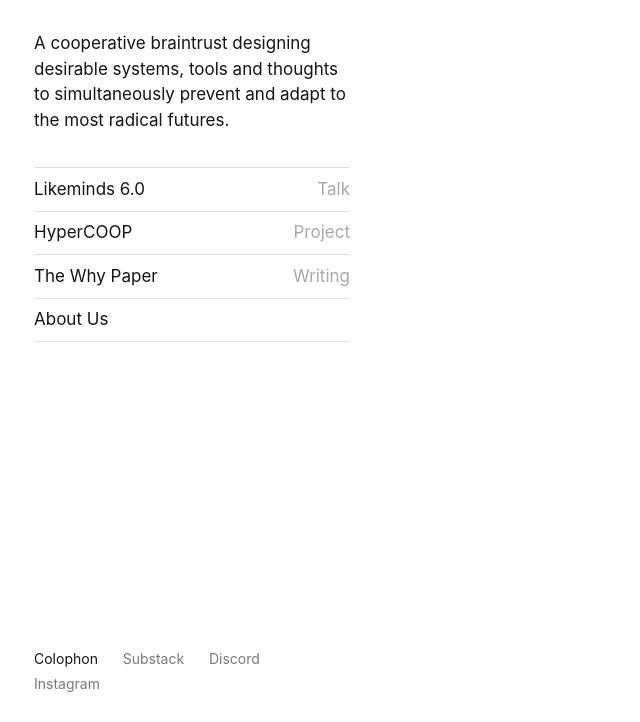
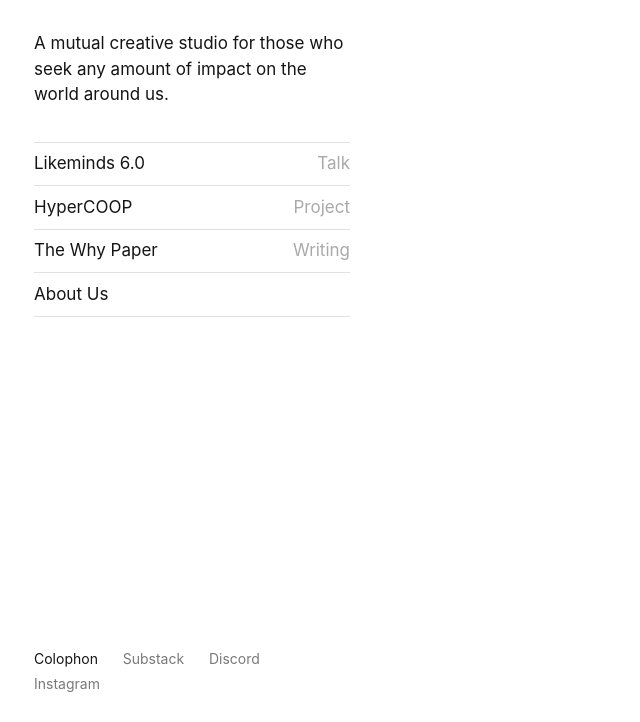
Before and after one commit to marcvermeeren/da-site, an Eleventy site: page content/index.md in a window 1280 px wide. Shown: the part 78-800 px from the top of the page, without its empty margins (0-640 px from the left). Built offline with nearby package versions, Linux system fonts and the light colour scheme; Eleventy itself is replaced by a stand-in of ours; files that its build step writes are made by us from their sources; a script that the page names is missing.

Commit message:
about text

```diff
--- a/_includes/about.njk
+++ b/_includes/about.njk
@@ -5,5 +5,5 @@
 <br>
 -->
 <p>
-A cooperative braintrust designing desirable systems, tools and thoughts to simultaneously prevent and adapt to the most radical futures.
+A mutual creative studio for those who seek any amount of impact on the world around us.
 </p>
```
Also changed, not shown: 8 other files.
